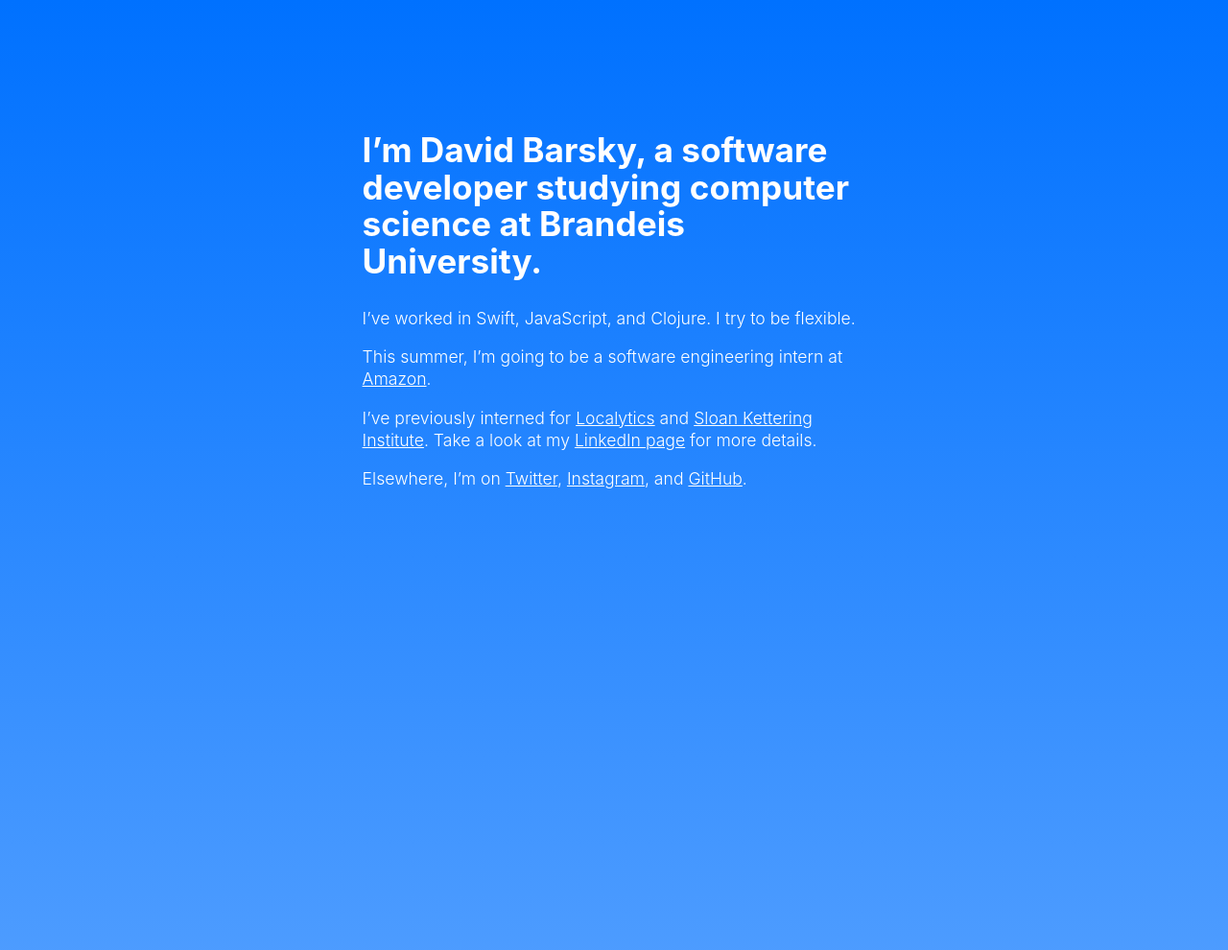
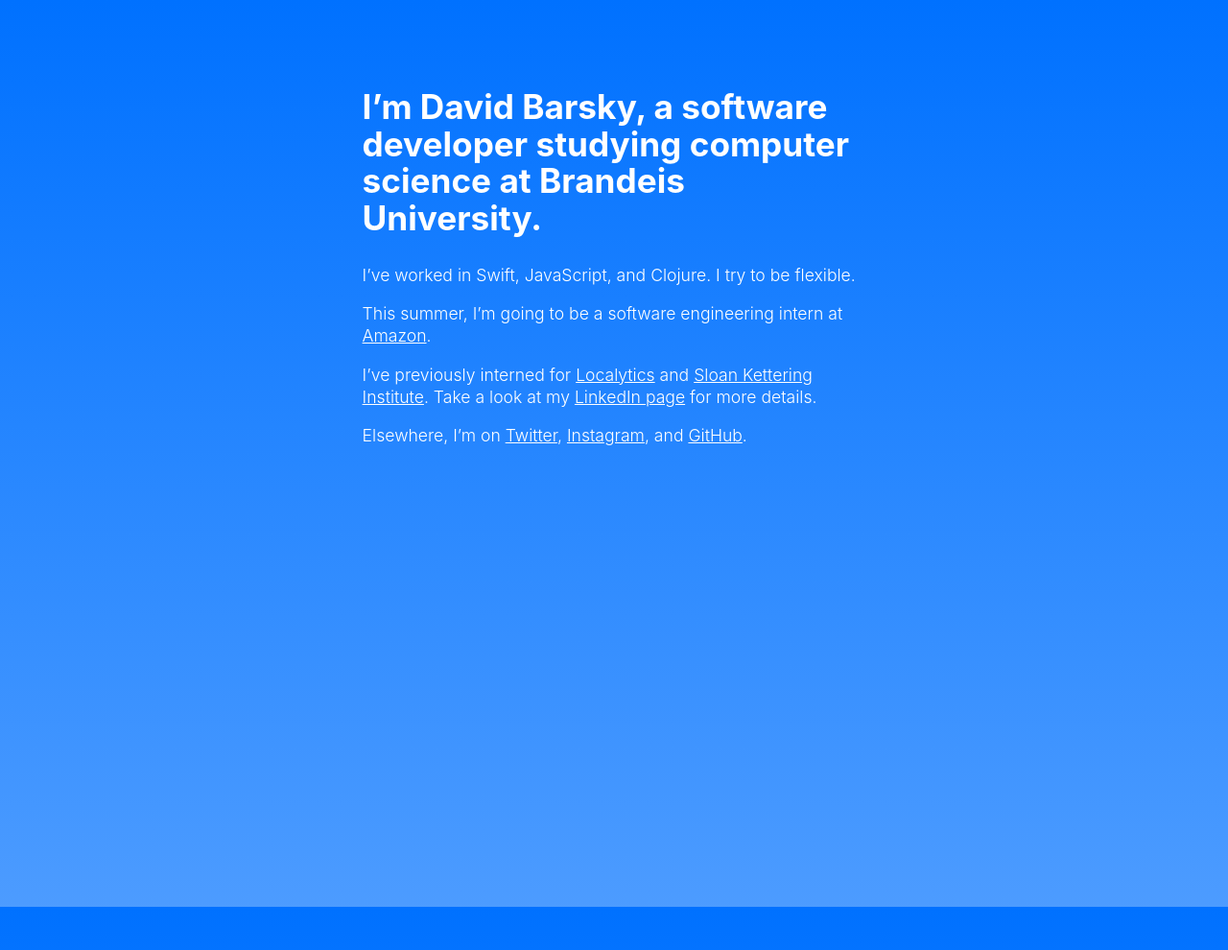
Before and after one commit to davidbarsky/davidbarsky.github.io, a Jekyll site: the page built from index.html, in a window 1280 px wide. Shown: the whole page at 96% size. Built offline with Jekyll 4.4.1, drawn with Linux system fonts in a browser that asks for light colours; after the commit the page ends 945 px from its top, so only the background shows below that.

Commit message:
fixed spacing for realz

```diff
--- a/css/main.scss
+++ b/css/main.scss
@@ -34,9 +34,9 @@
 
 .container {
   display: flex;
-  padding-top: 10vh;
-  height: 100vh;
-  // min-height: 100vh;
+  padding-top: 5vh;
+  max-height: 100vh;
+  min-height: 100vh;
   flex-direction: column;
   max-width: 560px;
   margin: auto;
```
